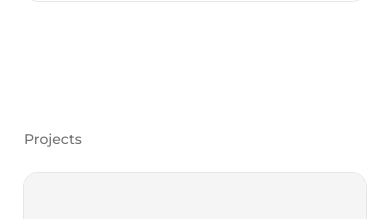
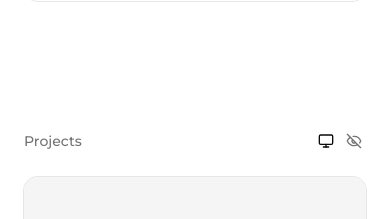
Before and after one commit to Imjungjuna/developer-portfolio, a Next.js app: page / in a window 390 px wide. Shown: the part 907-1126 px from the top of the page. Built offline with nearby package versions, Linux system fonts and the light colour scheme.

Commit message:
fix: hide only mobile video mode button on mobile viewport

```diff
--- a/components/projects.tsx
+++ b/components/projects.tsx
@@ -27,14 +27,14 @@ export function Projects() {
     <section id="projects" className="py-16">
       <div className="flex items-center justify-between">
         <SectionLabel>Projects</SectionLabel>
-        <div role="group" aria-label="Video display mode" className="hidden sm:flex items-center gap-1">
+        <div role="group" aria-label="Video display mode" className="flex items-center gap-1">
           {VIDEO_MODES.map(({ mode, icon: Icon, label }) => (
             <button
               key={mode}
               onClick={() => setVideoMode(mode)}
               aria-label={label}
               aria-pressed={videoMode === mode}
-              className={`p-1 transition-colors ${
+              className={`p-1 transition-colors ${mode === "mobile" ? "hidden sm:block" : ""} ${
                 videoMode === mode
                   ? "text-foreground"
                   : "text-muted-foreground hover:text-foreground"
```
